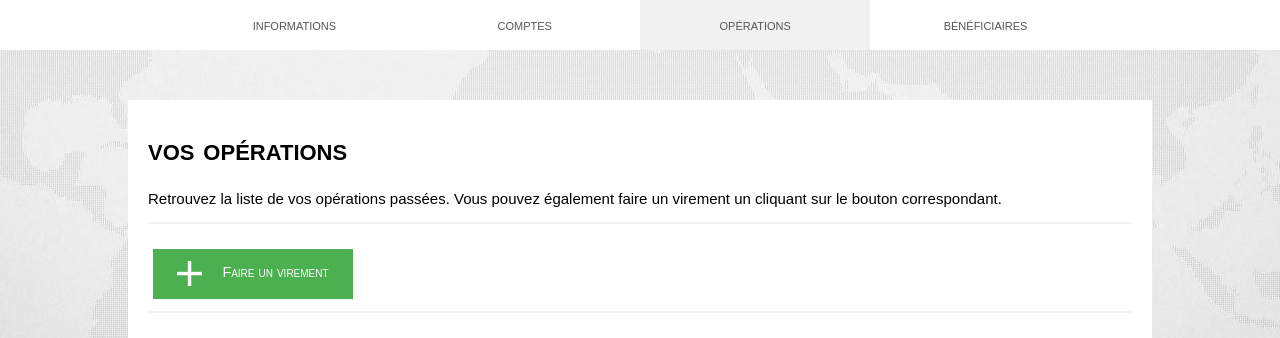
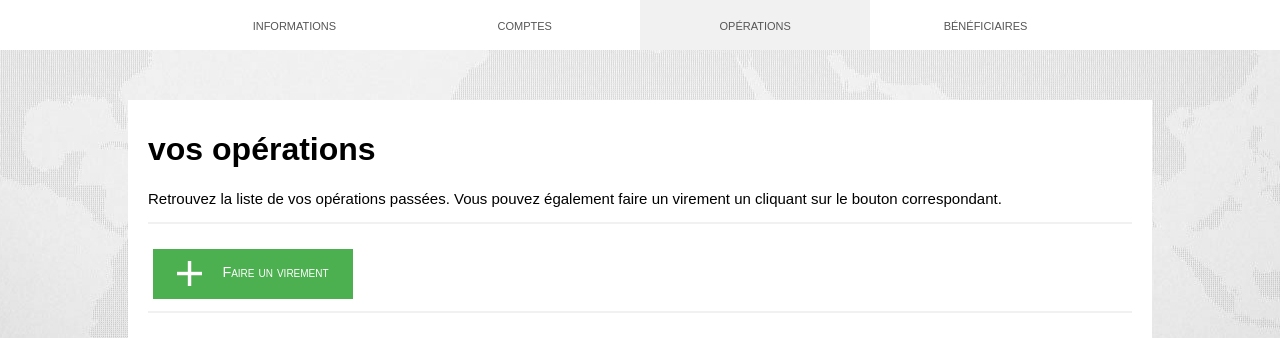
Before and after one commit to Fafou59/BankupV3, a PHP site: page /admin/mirroring_Admin.php in a window 1280 px wide, after a click on "opérations". Shown: the part 80-418 px from the top of the page. Run offline with PHP 8.4, Linux system fonts and the light colour scheme; the visitor is signed in with stand-in values (Sample User, id 1); data that the repository does not hold is empty; some libraries are stand-ins or nearby versions.

Commit message:
Update operations_EC.php

```diff
--- a/admin/support/operations_EC.php
+++ b/admin/support/operations_EC.php
@@ -1,5 +1,5 @@
 <div id="operations" class="item_EC">
-    <h1 style="font-variant: small-caps;">vos opérations</h1>
+    <h1>vos opérations</h1>
     <p style="font-size: 15px">Retrouvez la liste de vos opérations passées. Vous pouvez également faire un virement un cliquant sur le bouton correspondant.</p>
     <hr>
     <button type="submit" class="bouton_Ouvrir" onclick="location.href='virement_Admin.php'"><img src="images/add-plus-button.png" style="width:25px; margin-right:20px;">Faire un virement</button><br><br>
```
